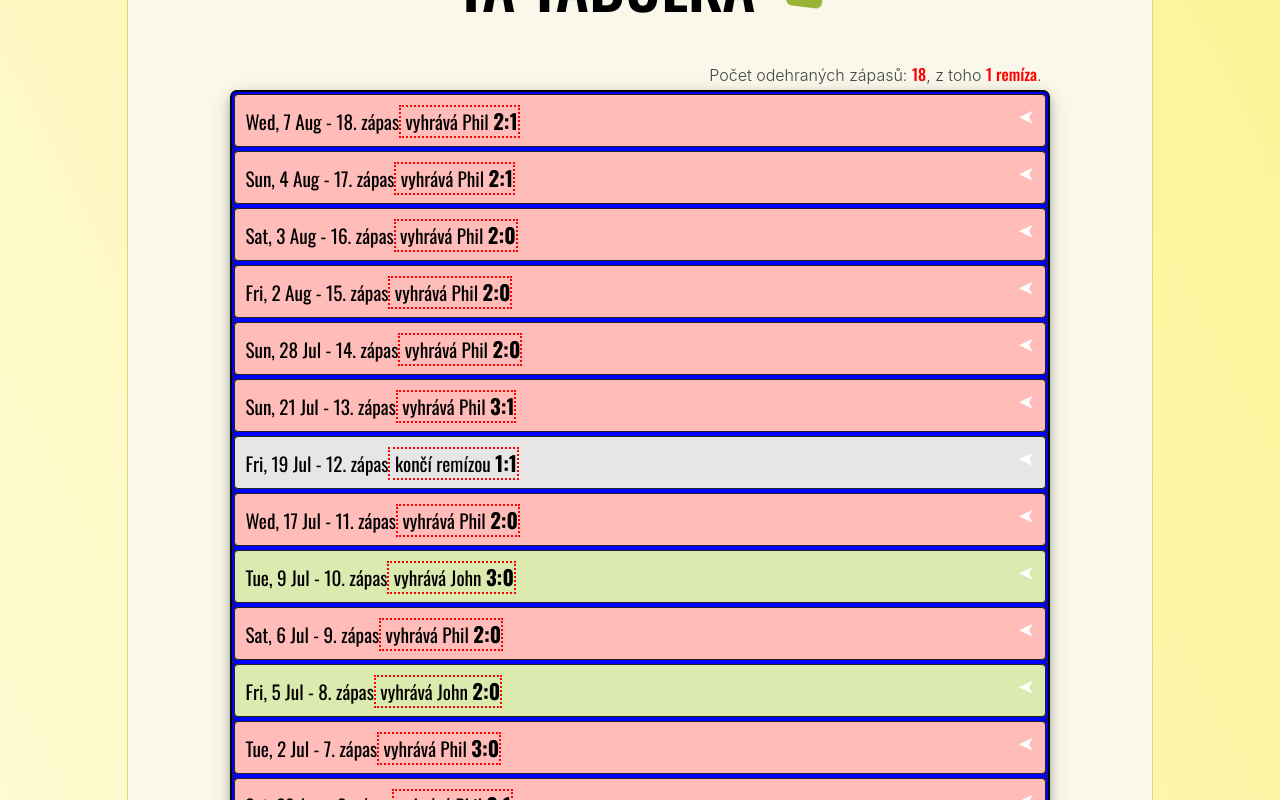
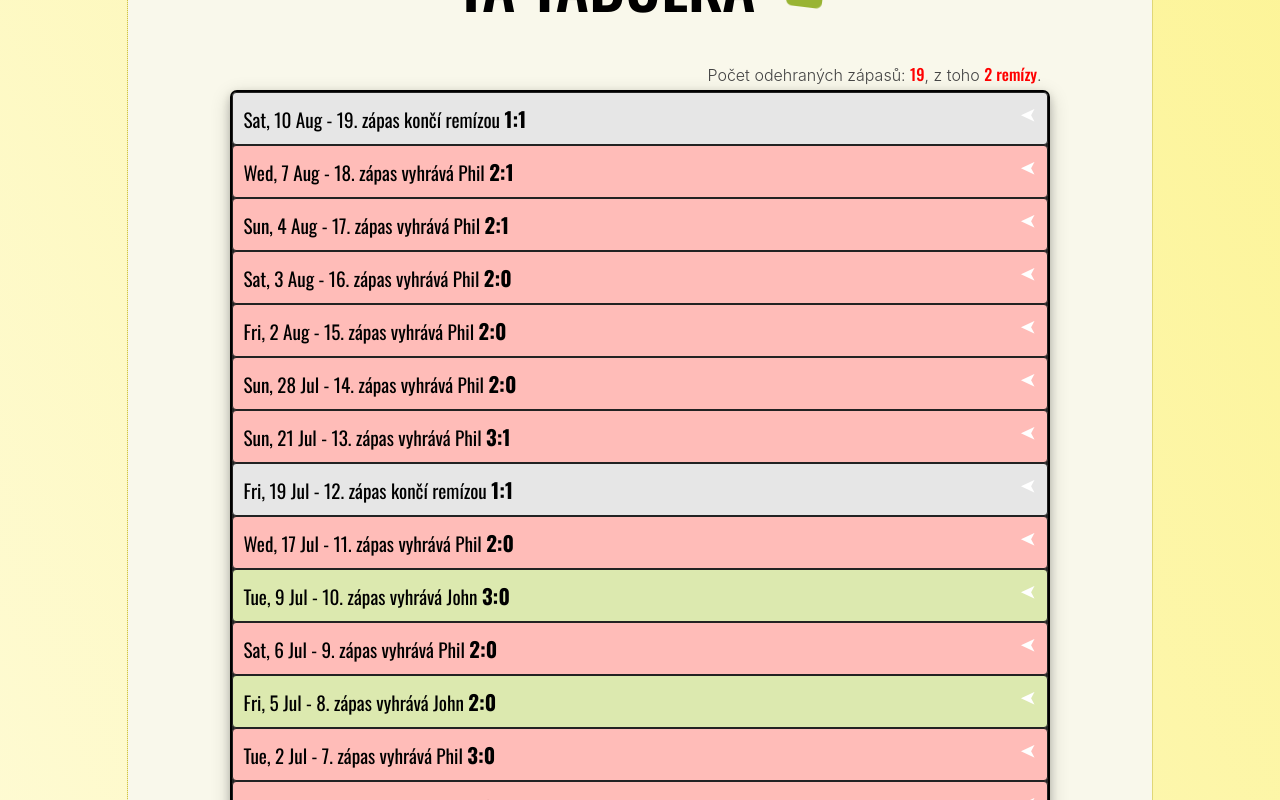
Before and after one commit to jtrfs/tennis-season-2019, a React (Create React App) app: page / in a window 1280 px wide. Shown: the part 1280-2080 px from the top of the page. Built offline with nearby package versions, Linux system fonts and the light colour scheme; a web font is replaced by a local one.

Commit message:
novy vysledek

```diff
--- a/src/App.js
+++ b/src/App.js
@@ -149,6 +149,14 @@ class App extends Component {
           winner: 'Phil',
           notes:
             'No nic, už se začnu asi připravovat na další sezónu, tato mi nevyšla. První set mi klasicky utekl, ani nevím jak. Snadno. A v druhém to už už vypadalo, že bych mohl prorazit, ale zase nic. Koncovka se ukázala být slabší. V každém případě mě zase psychicky dostávaly Philovi returny, které směřovaly do oblak a pak se snesly k zadní čáře. Humus. Ale je to účinné a má to výsledky, by si jeden mohl říct. Johnny si to ale neříká, Johnny zuří ... Příště musím zvítězit já.'
+        },
+        {
+          id: 19,
+          matchDate: new Date('2019-08-10'),
+          matchScore: [[4, 6], [7, 6]],
+          winner: '',
+          notes:
+            'A je to tady! Čísla mluví jasnou řečí, evidentně dochází k obratu. Dnešní remíza je předzvěstí Johnnyho dominance. Pokud zítra neztrati Phil odvahu, tak se ukáže, jestli tomu tak je. Je velká škoda, že se Johnnymu nepodařilo udržet v prvním setu stav v jeho prospěch. Hrál trpělivě a nespoléhal se na svoje první podání, ale s chladnou hlavou zkoušel jen druhé podání. Jako zázrakem utekl Phil hrobníkovi z lopaty. Druhý, a bohudík pro Phila poslední set zápasu, byl plný zvratů a napětí. V jednu chvíli měl Johnny pocit, že Phil hrál nad sítí na jeho hřišti a porušil tak pravidla - nakonec to skousnul a bojoval dál. Na konci "tajbrejkové" bitvy se začal Phil po prohraném míči rozčilovat, že ho Johnny nesportovně rozhodil výkřikem, ale všichni, kteří tomu rozumí vědí, že to patří ke hře - tudíž se Phil musí příště snažit víc a neměl by hledat příčiny neúspěchu tam, kde rozhodně nejsou. Jak říká velký Andre, ten, kdo netrénuje, si nezaslouží vyhrát.'
         },
       ]
     };
--- a/src/Components/Match/Match.css
+++ b/src/Components/Match/Match.css
@@ -1,7 +1,7 @@
 .match-entry {
   background-color: #222;
 
-  border: 2px solid blue;
+  /* border: 2px solid blue; */
 }
 .accordion {
   font-family: Oswald;
@@ -37,7 +37,7 @@
 }
 
 .accordion .winning-side {
-  border: 2px dotted red;
+  /* border: 2px dotted red; */
 }
 
 .panel {
```
